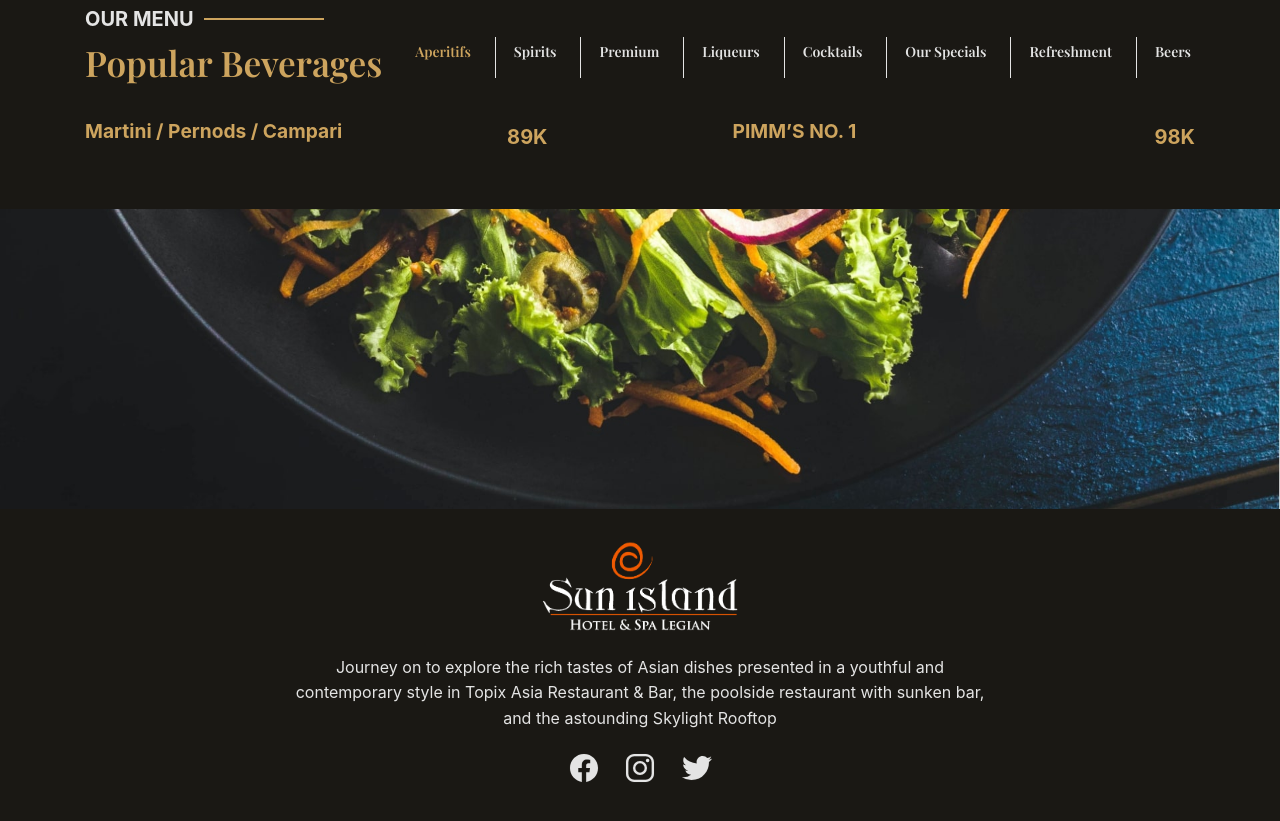
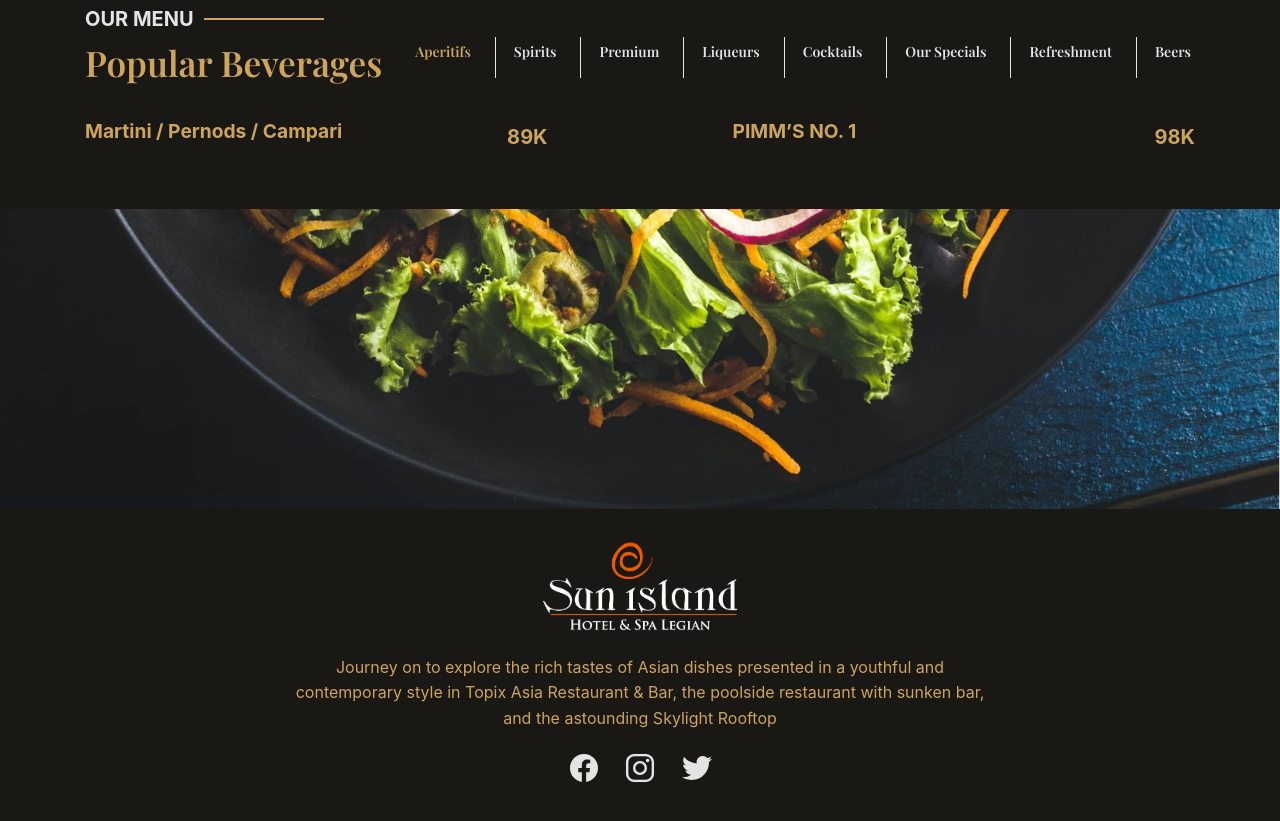
Before and after one commit to okawibawa/restaurant-menu, a plain HTML site: page index.html in a window 1280 px wide. Shown: the part 954-1775 px from the top of the page. Drawn offline with nearby package versions, Linux system fonts and the light colour scheme.

Commit message:
footer txt

```diff
--- a/assets/css/style.css
+++ b/assets/css/style.css
@@ -184,6 +184,7 @@ footer p {
   max-width: 690px;
   margin: auto;
   margin-bottom: 20px;
+  color: var(--accent-color) !important;
 }
 
 .socials a:nth-child(2) {
```
